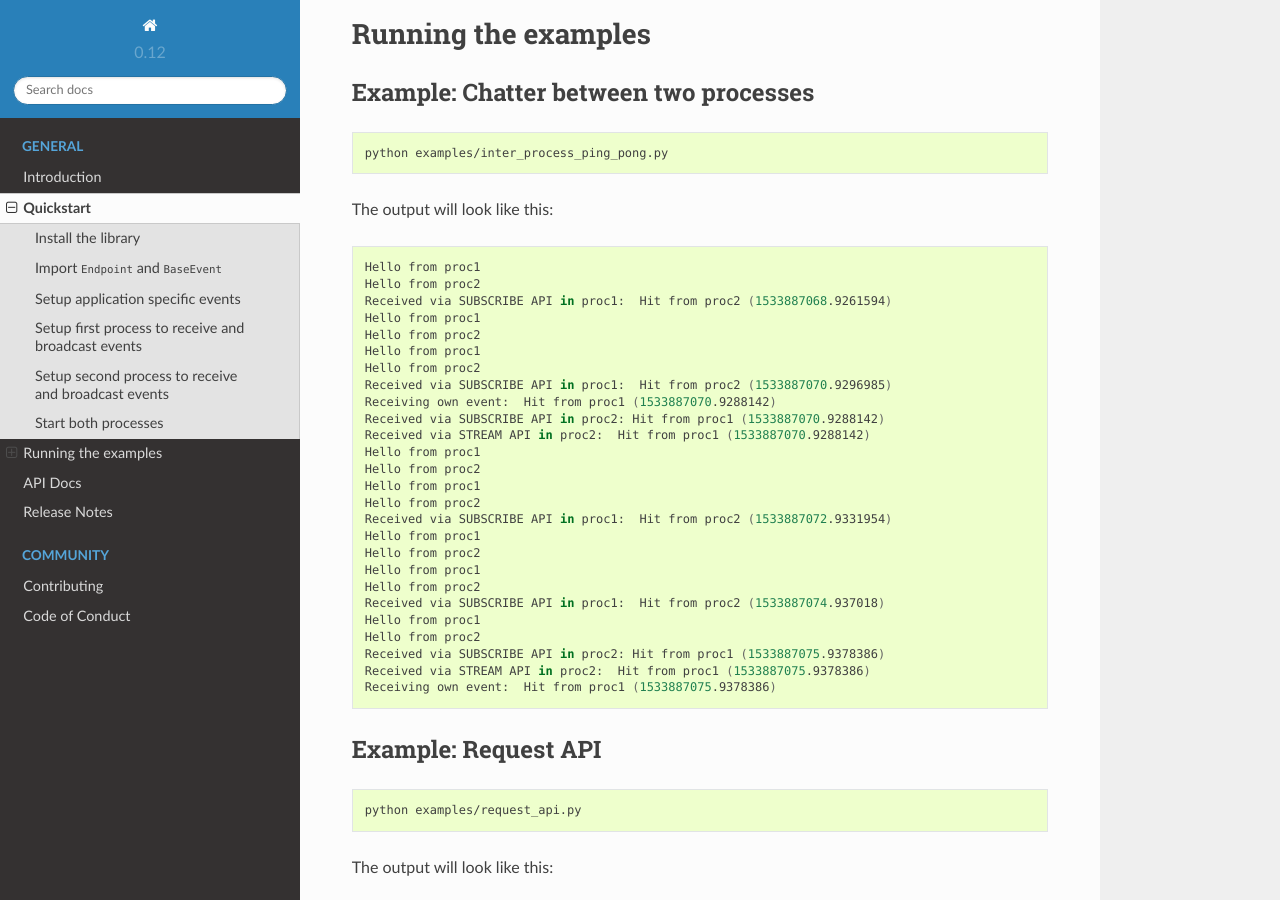
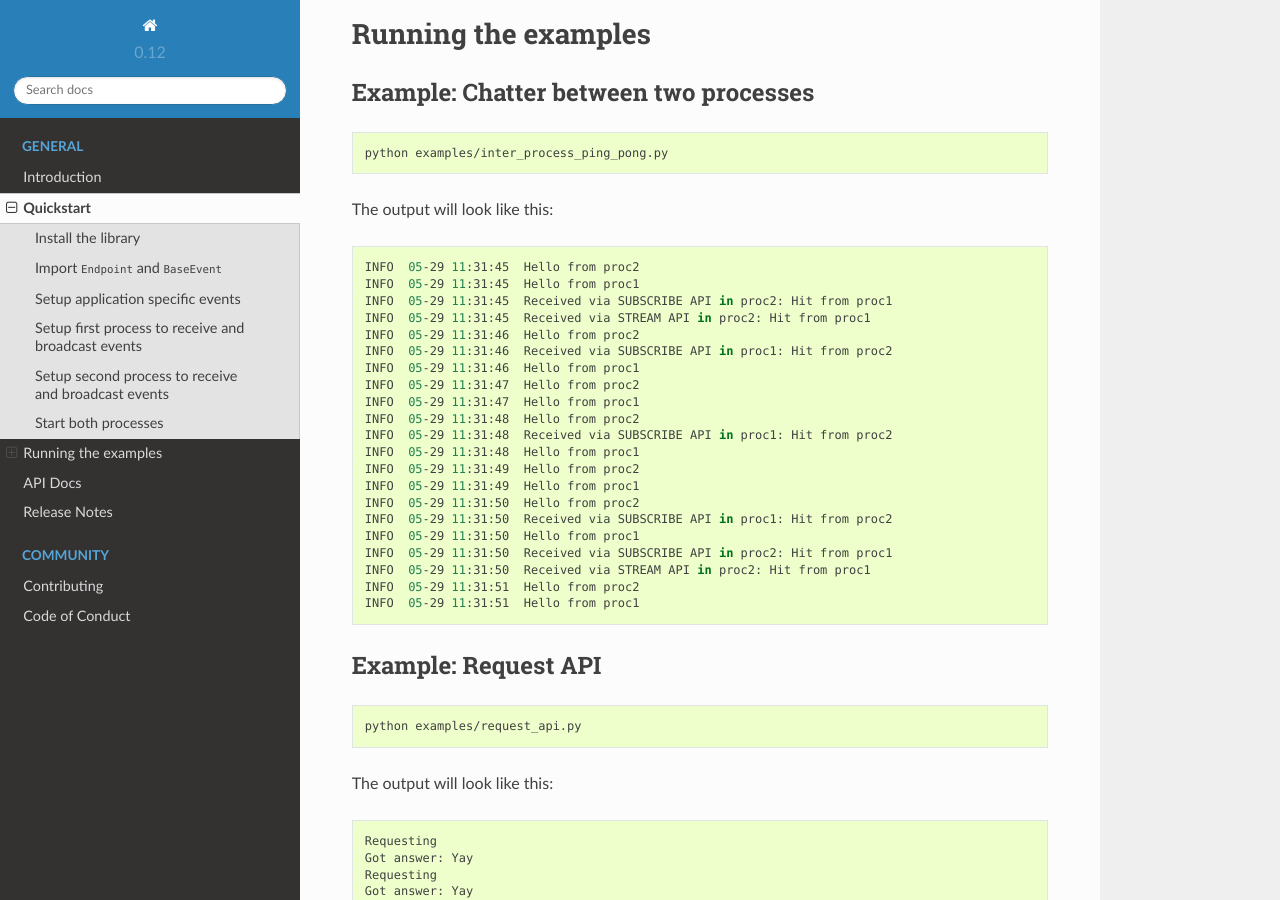
Before and after one commit to ethereum/lahja, a Sphinx documentation site: the page built from docs/quickstart.rst, in a window 1280 px wide and 900 px high, scrolled down 1664 px. Built offline with Sphinx 7.4.7 and the Read the Docs theme 2.0.0, drawn with Linux system fonts in a browser that asks for light colours.

Commit message:
Fix inter process ping pong example

```diff
--- a/docs/quickstart.rst
+++ b/docs/quickstart.rst
@@ -81,32 +81,27 @@ The output will look like this:
 
 .. code:: sh
 
-    Hello from proc1
-    Hello from proc2
-    Received via SUBSCRIBE API in proc1:  Hit from proc2 (1533887068.9261594)
-    Hello from proc1
-    Hello from proc2
-    Hello from proc1
-    Hello from proc2
-    Received via SUBSCRIBE API in proc1:  Hit from proc2 (1533887070.9296985)
-    Receiving own event:  Hit from proc1 (1533887070.9288142)
-    Received via SUBSCRIBE API in proc2: Hit from proc1 (1533887070.9288142)
-    Received via STREAM API in proc2:  Hit from proc1 (1533887070.9288142)
-    Hello from proc1
-    Hello from proc2
-    Hello from proc1
-    Hello from proc2
-    Received via SUBSCRIBE API in proc1:  Hit from proc2 (1533887072.9331954)
-    Hello from proc1
-    Hello from proc2
-    Hello from proc1
-    Hello from proc2
-    Received via SUBSCRIBE API in proc1:  Hit from proc2 (1533887074.937018)
-    Hello from proc1
-    Hello from proc2
-    Received via SUBSCRIBE API in proc2: Hit from proc1 (1533887075.9378386)
-    Received via STREAM API in proc2:  Hit from proc1 (1533887075.9378386)
-    Receiving own event:  Hit from proc1 (1533887075.9378386)
+    INFO  05-29 11:31:45  Hello from proc2
+    INFO  05-29 11:31:45  Hello from proc1
+    INFO  05-29 11:31:45  Received via SUBSCRIBE API in proc2: Hit from proc1
+    INFO  05-29 11:31:45  Received via STREAM API in proc2: Hit from proc1
+    INFO  05-29 11:31:46  Hello from proc2
+    INFO  05-29 11:31:46  Received via SUBSCRIBE API in proc1: Hit from proc2
+    INFO  05-29 11:31:46  Hello from proc1
+    INFO  05-29 11:31:47  Hello from proc2
+    INFO  05-29 11:31:47  Hello from proc1
+    INFO  05-29 11:31:48  Hello from proc2
+    INFO  05-29 11:31:48  Received via SUBSCRIBE API in proc1: Hit from proc2
+    INFO  05-29 11:31:48  Hello from proc1
+    INFO  05-29 11:31:49  Hello from proc2
+    INFO  05-29 11:31:49  Hello from proc1
+    INFO  05-29 11:31:50  Hello from proc2
+    INFO  05-29 11:31:50  Received via SUBSCRIBE API in proc1: Hit from proc2
+    INFO  05-29 11:31:50  Hello from proc1
+    INFO  05-29 11:31:50  Received via SUBSCRIBE API in proc2: Hit from proc1
+    INFO  05-29 11:31:50  Received via STREAM API in proc2: Hit from proc1
+    INFO  05-29 11:31:51  Hello from proc2
+    INFO  05-29 11:31:51  Hello from proc1
 
 
 Example: Request API
```
Also changed, not shown: 1 other file.
